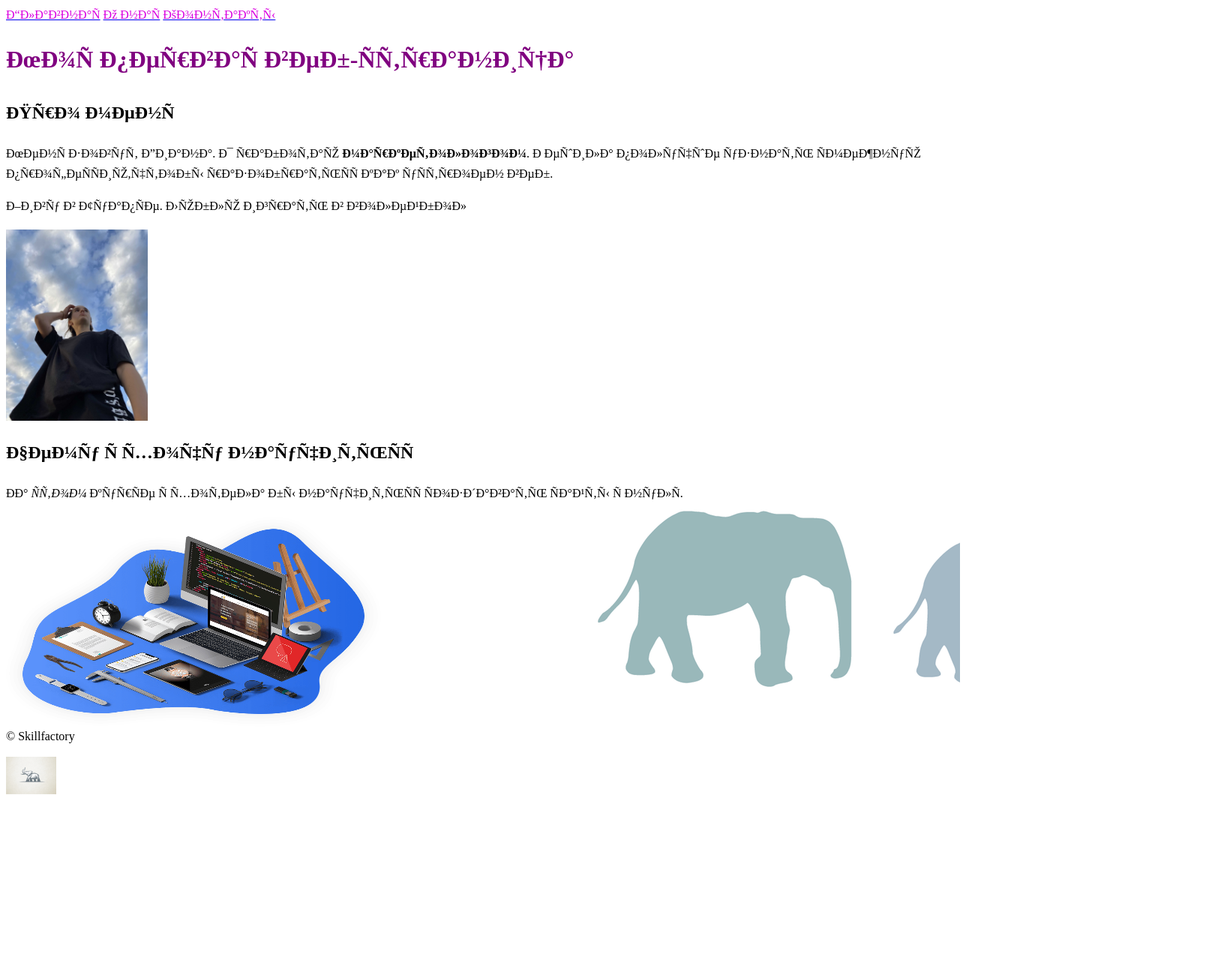
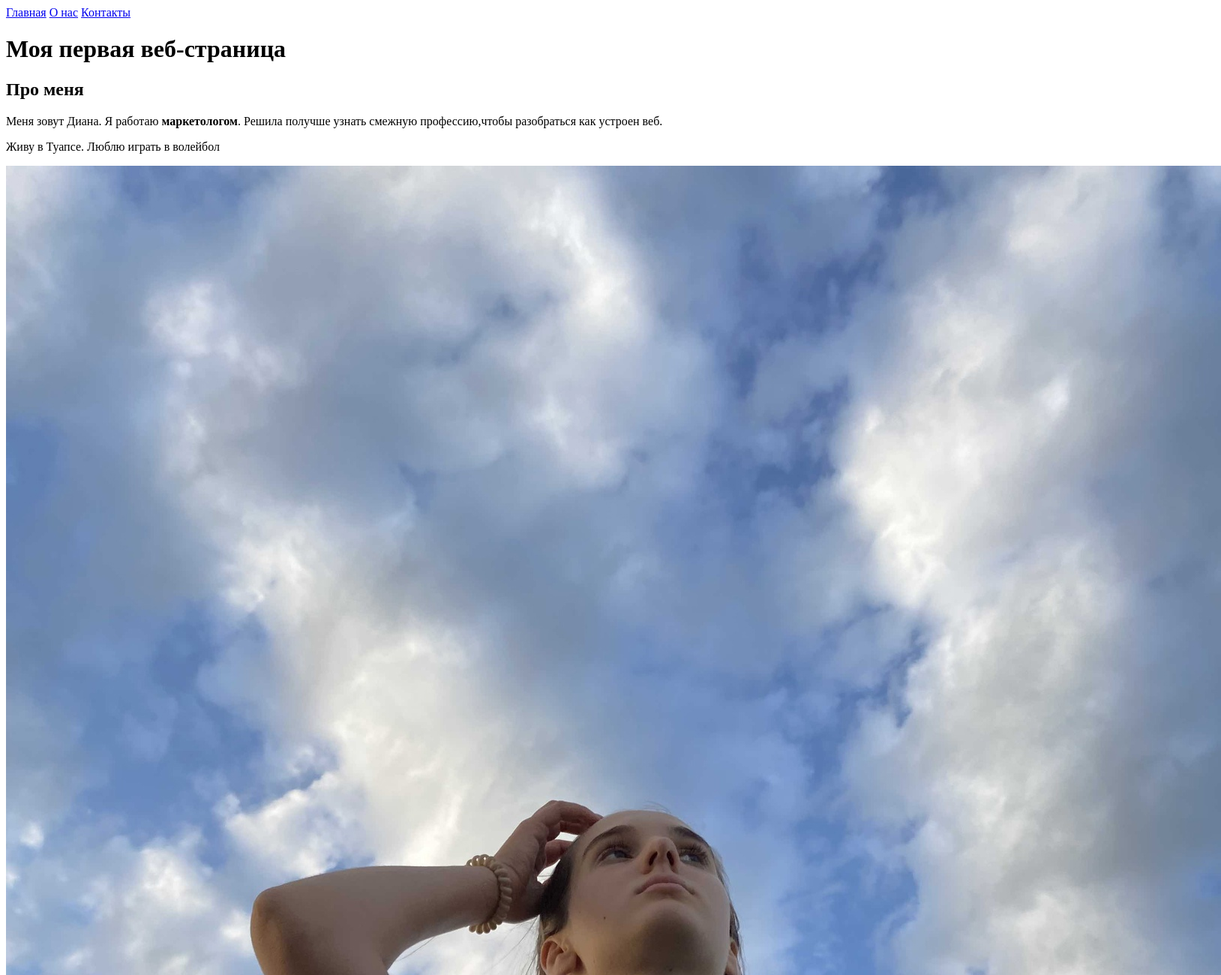
Before and after one commit to FJDiana/mysite, a plain HTML site: page index.html in a window 1280 px wide. Shown: the top 1300 px of the page at 75% size, 1628 px wide, since content can reach past the window. Before the commit the page ends 1083 px from the top, so only its background shows below. Drawn offline with Linux system fonts and the light colour scheme.

Commit message:
fix bugs

```diff
--- a/index.html
+++ b/index.html
@@ -1,30 +1,30 @@
 <!DOCTYPE html>
 <html>
     <head>
-        <meta charset="utf 8">
+        <meta charset="utf-8">
         <title>Моя первая веб-страница</title>
     </head>
-    <body background="../images/background.png">
+    <body>
         <header>
-            <a href="index.html"><font color="dark green">Главная</font></a>
-            <a href="pages/about.html"><font color="dark green">О нас</font></a>
-            <a href="pages/contacts.html"><font color="dark green">Контакты</font></a>
+            <a href="index.html">Главная</a>
+            <a href="pages/about.html">О нас</a>
+            <a href="pages/contacts.html">Контакты</a>
             <!--Этот блок содержит гиперссылки на контакты и информацию о нашей компании-->
         </header>
         <main>
-            <h1><font color="purple">Моя первая веб-страница</font></h1>
+            <h1>Моя первая веб-страница</h1>
             <h2>Про меня</h2>
             <p>Меня зовут Диана. Я работаю <strong>маркетологом</strong>. Решила получше узнать смежную профессию,чтобы разобраться как устроен веб.</p>
             <p>Живу в Туапсе. Люблю играть в волейбол</p>
-            <img src="images/me.jpg" width="189" height="255" alt="моя фотография">
+            <img src="images/me.jpg" alt="моя фотография">
             <h2>Чему я хочу научиться</h2>
             <p>На <em>этом</em> курсе я хотела бы научиться создавать сайты с нуля.</p>
-            <img src="images/site.png" width="500" height="280" alt="разработчик сайтов с нуля">
+            <img src="images/site.png" alt="разработчик сайтов с нуля">
             <!--Блок "main"- блок моей краткой биографии-->
         </main>
         <footer>
             <span>&copy;&nbsp;Skillfactory</span>
-            <h3><img src="images/logo.png" weight="100" height="50" alt="our logo"></h3>
+            <h3><img src="images/logo.png" alt="our logo"></h3>
             <!--Блок с логотипом-->
         </footer>
     </body>
```
Also changed, not shown: pages/about.html (+6 -6 lines), pages/contacts.html (+5 -5 lines).
